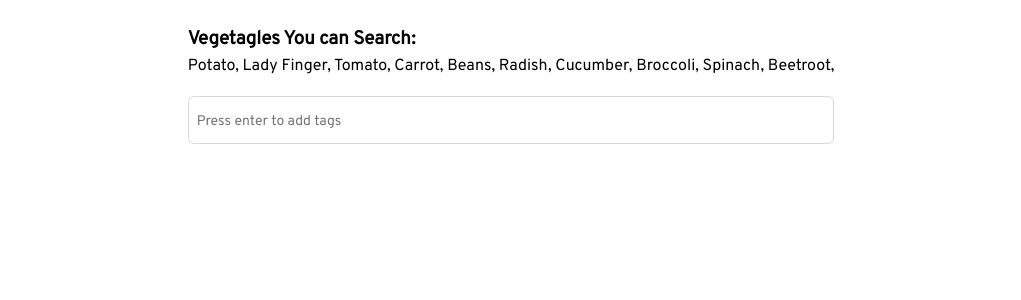
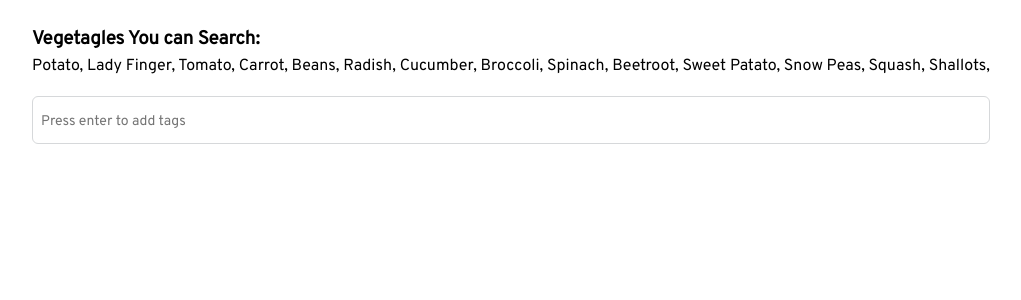
Before and after one commit to Sahil123git/Chip-Input, a React (Create React App) app: page / in a window 1280 px wide. Shown: the top 300 px of the page, without its empty margins (129-1150 px from the left). Built offline with nearby package versions, Linux system fonts and the light colour scheme.

Commit message:
static data and minor changes

```diff
--- a/src/App.js
+++ b/src/App.js
@@ -1,4 +1,4 @@
-import InputChip from "./InputChip";
+import InputChip from "./chipInput";
 import "./App.css";
 import { chipText } from "./staticData";
 function App() {
--- a/src/inputChip/index.jsx
+++ b/src/chipInput/index.jsx
@@ -1,5 +1,5 @@
 import { useState, useRef } from "react";
-import "./inputChip.css";
+import "./chipInput.css";
 import DropDown from "./DropDown";
 import InputBox from "./InputBox";
 import SelectedChips from "./SelectedChips";
--- a/src/staticData.js
+++ b/src/staticData.js
@@ -49,4 +49,25 @@ export const chipText = [
     isActive: true,
     _id: "53refdsaer5refd10",
   },
+
+  {
+    displayName: "Sweet Patato",
+    isActive: true,
+    _id: "53refdsaer5refd11",
+  },
+  {
+    displayName: "Snow Peas",
+    isActive: true,
+    _id: "53refdsaer5refd12",
+  },
+  {
+    displayName: "Squash",
+    isActive: true,
+    _id: "53refdsaer5refd13",
+  },
+  {
+    displayName: "Shallots",
+    isActive: true,
+    _id: "53refdsaer5refd14",
+  },
 ];
```
Also changed, not shown: src/chipInput/DropDown.jsx (renamed from src/inputChip/DropDown.jsx), src/chipInput/InputBox.jsx (renamed from src/inputChip/InputBox.jsx), src/chipInput/SelectedChips.jsx (renamed from src/inputChip/SelectedChips.jsx), src/chipInput/chipInput.css (renamed from src/inputChip/inputChip.css).
